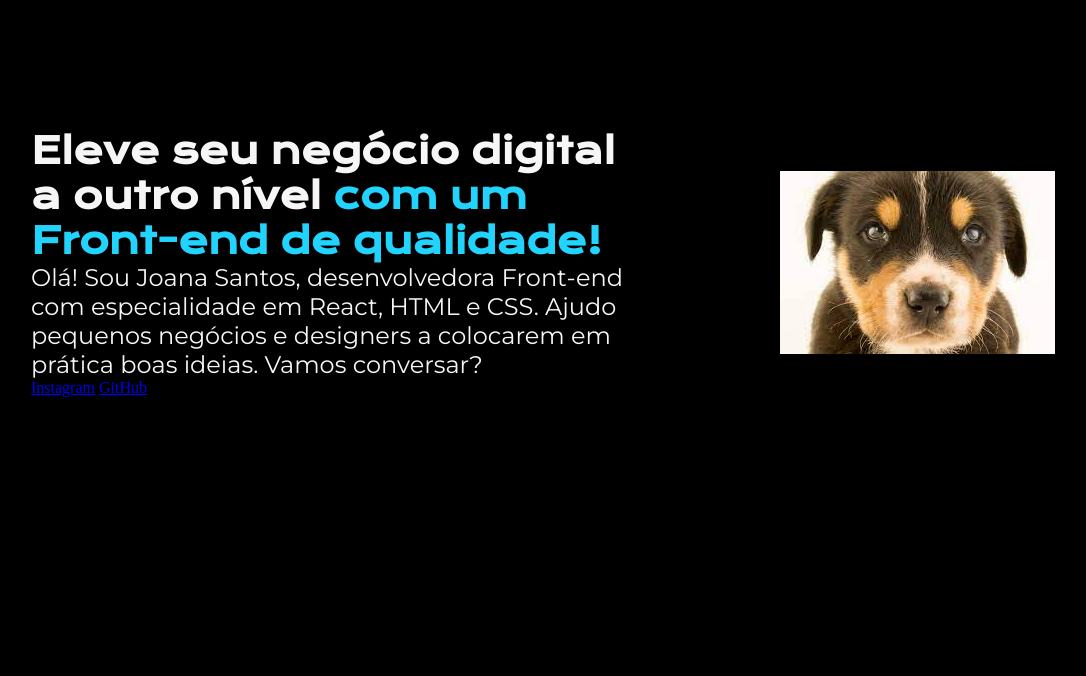
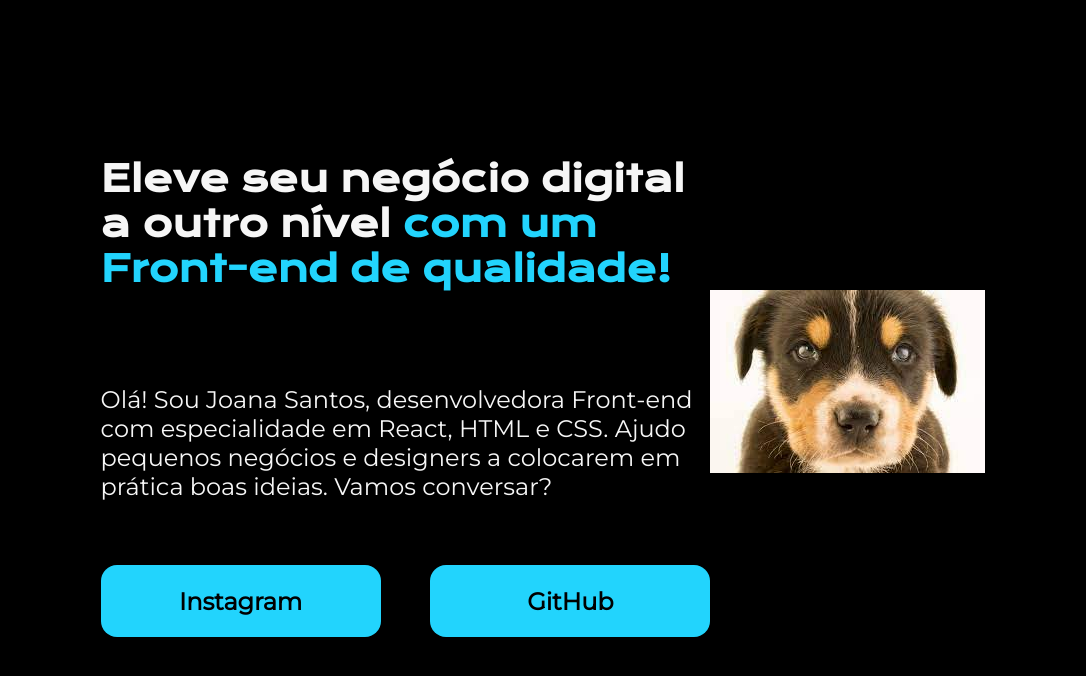
Before and after one commit to silenozlt/AluraCursos, a plain HTML site: page html-css/Basico/index.html in a window 1280 px wide. Shown: the whole page, without its empty margins (97-1183 px from the left). Drawn offline with nearby package versions, Linux system fonts and the light colour scheme.

Commit message:
botoes
estilizando botoes

```diff
--- a/html-css/Basico/index.html
+++ b/html-css/Basico/index.html
@@ -20,8 +20,10 @@
                 CSS. Ajudo pequenos negócios e designers a
                 colocarem em prática boas ideias. Vamos
                 conversar?</p>
-                <a href="https://instagram.com/cassio.py">Instagram</a>
-                <a href="https://github.com/silenozlt">GitHub</a>
+                <div class="apresentacao__links">
+                    <a class="apresentacao__links__links" href="https://instagram.com/cassio.py">Instagram</a>
+                    <a class="apresentacao__links__links" href="https://github.com/silenozlt">GitHub</a>
+                </div>
         </section>
             <img src="dog.jpeg" alt="Foto do dog">
     </main>
--- a/html-css/Basico/styles.css
+++ b/html-css/Basico/styles.css
@@ -1,6 +1,6 @@
 
 @import url('https://fonts.googleapis.com/css2?family=Krona+One&family=Montserrat:ital@0;1&display=swap');
-
+@import url('https://fonts.googleapis.com/css2?family=Montserrat:ital,wght@0,100..900;1,100..900&display=swap')
 
 * {
     margin: 0;
@@ -19,7 +19,7 @@ body {
 }
 
 .apresentacao {
-    margin: 10%;
+    margin: 10% 15%;
     display: flex;
     align-items: center;
     justify-content: space-between;
@@ -27,6 +27,9 @@ body {
 
 .apresentacao__conteudo {
     width: 615px;
+    display: flex;
+    flex-direction: column;
+    gap: 40px;
 }
 
 .apresentacao__conteudo__titulo {
@@ -38,3 +41,21 @@ body {
     font-size: 24px;
     font-family: "Montserrat", sans-serif;
 }
+
+.apresentacao__links {
+    display: flex;
+    justify-content: space-between;
+}
+
+.apresentacao__links__links {
+    background-color: #22d4fd;
+    width: 280px;
+    text-align: center;
+    border-radius: 16px;
+    font-size: 24px;
+    font-weight: 600;
+    padding: 21.5px 0;
+    text-decoration: none;
+    color: #000000;
+    font-family: "Montserrat", sans-serif;
+}
```
Also changed, not shown: 1 other file.
